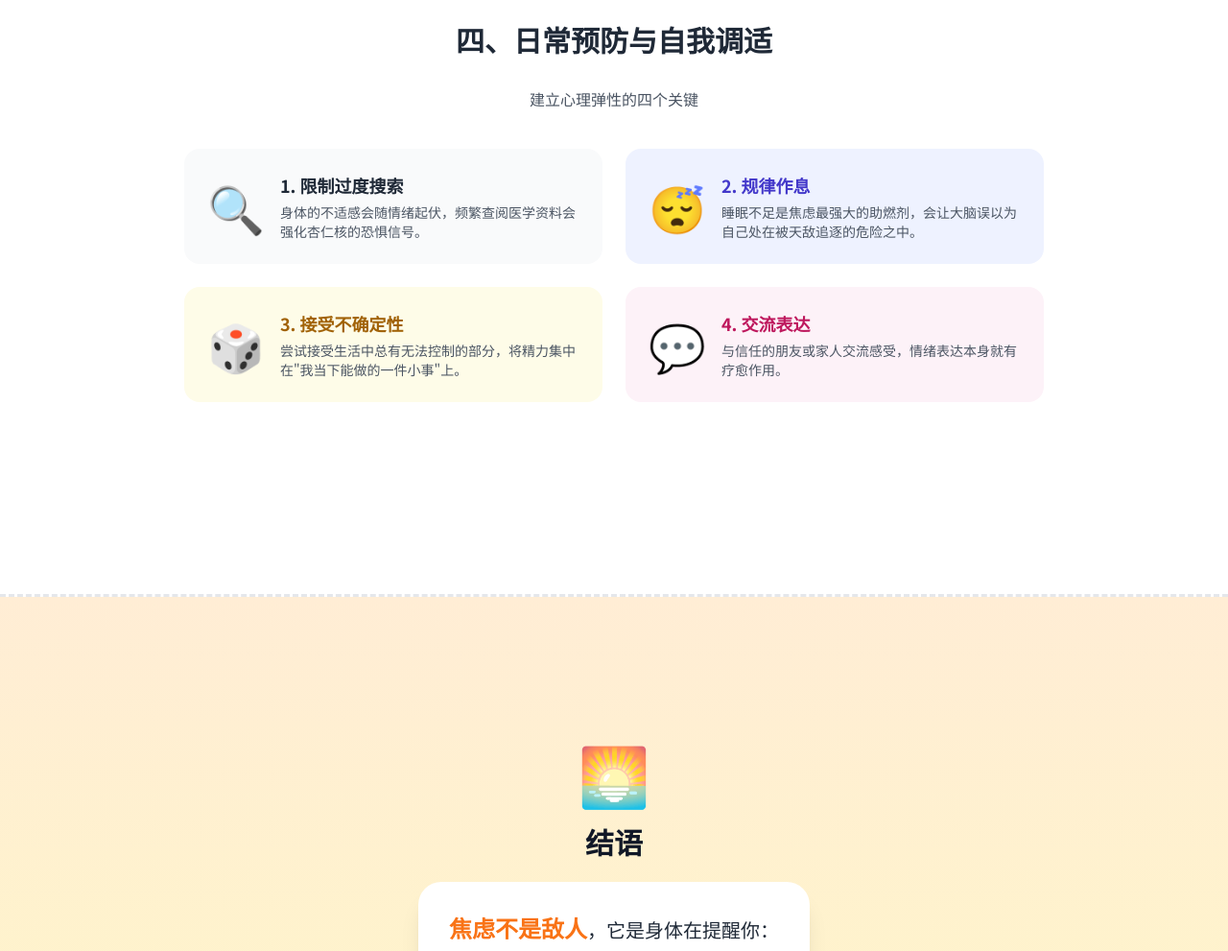
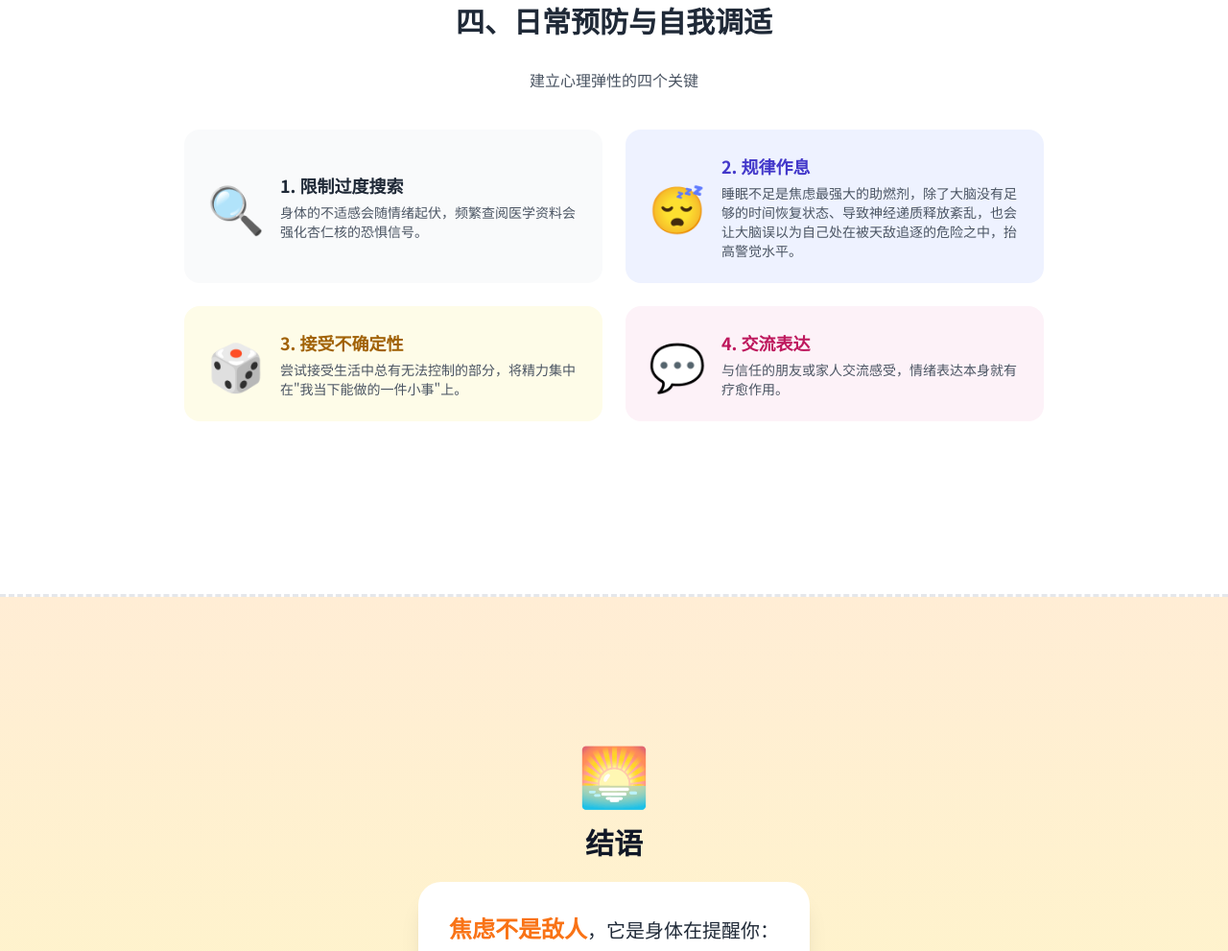
Before and after one commit to xwu-jtcsfclm/anxiety-comic, a plain HTML site: page index.html in a window 1280 px wide. Shown: the part 4269-5260 px from the top of the page at 96% size. Drawn offline with nearby package versions, Linux system fonts and the light colour scheme.

Commit message:
Update index.html

```diff
--- a/index.html
+++ b/index.html
@@ -453,7 +453,7 @@
                     <div class="text-5xl">😴</div>
                     <div>
                         <h3 class="font-bold text-lg mb-1 text-indigo-700">2. 规律作息</h3>
-                        <p class="text-sm text-gray-600">睡眠不足是焦虑最强大的助燃剂，会让大脑误以为自己处在被天敌追逐的危险之中。</p>
+                        <p class="text-sm text-gray-600">睡眠不足是焦虑最强大的助燃剂，除了大脑没有足够的时间恢复状态、导致神经递质释放紊乱，也会让大脑误以为自己处在被天敌追逐的危险之中，抬高警觉水平。</p>
                     </div>
                 </div>
 
```
